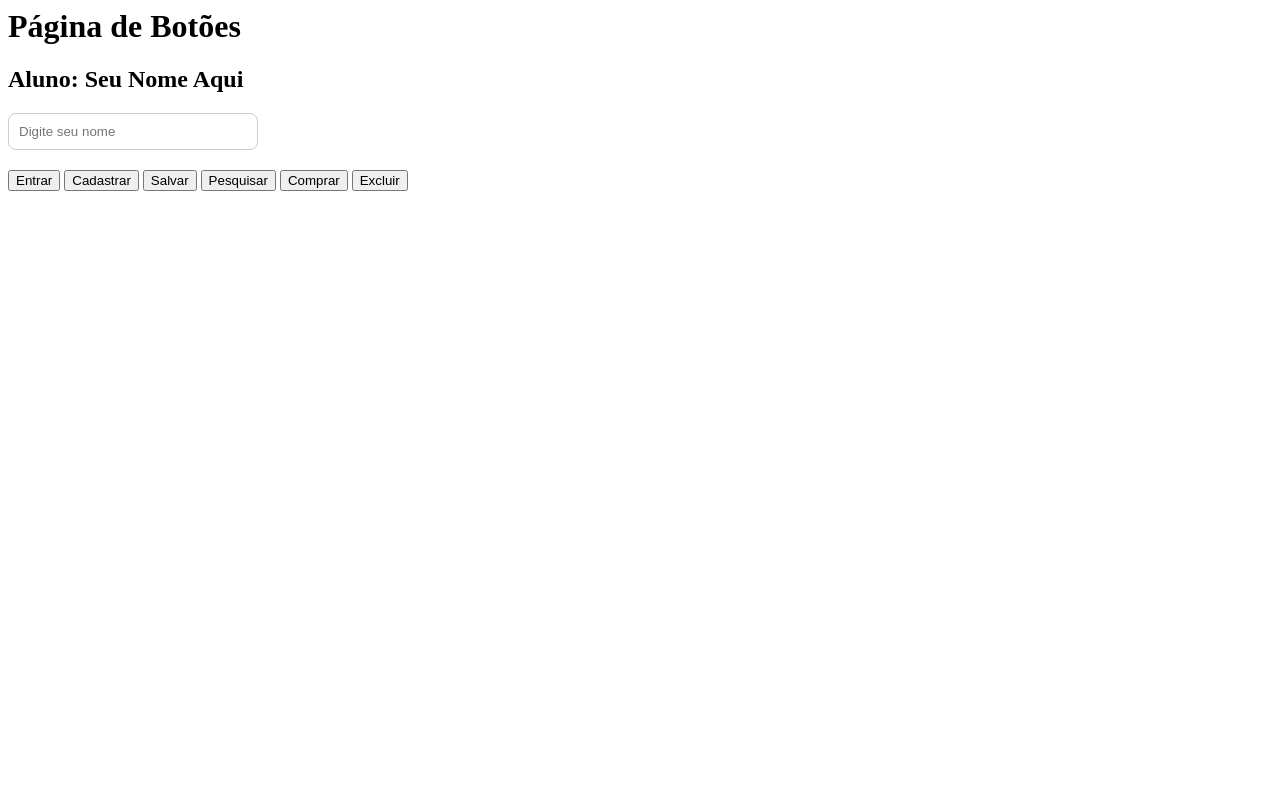
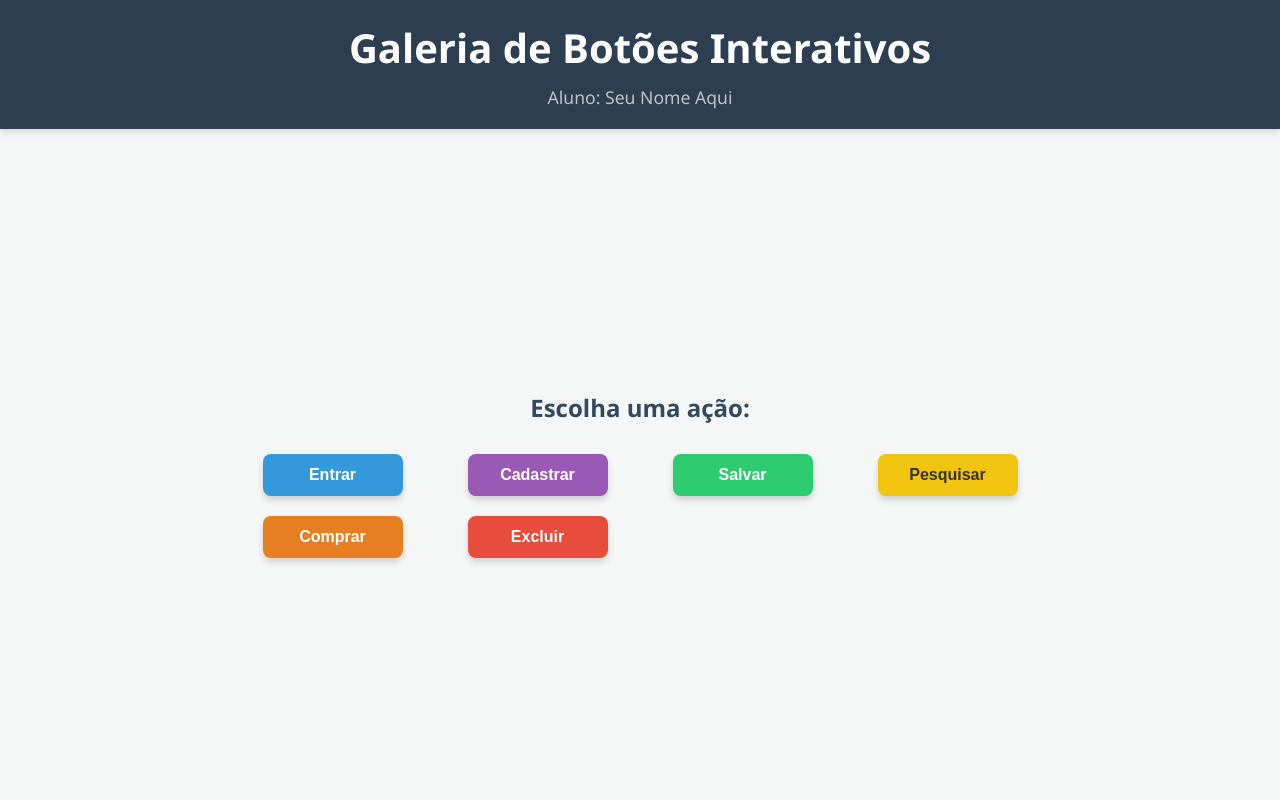
Before and after one commit to vivihcavaleiro/trabalho-botoes, a plain HTML site: page index.html in a window 1280 px wide. Drawn offline with Linux system fonts and the light colour scheme.

Commit message:
Refactor HTML structure and button styles

```diff
--- a/index.html
+++ b/index.html
@@ -1,110 +1,173 @@
+<!DOCTYPE html>
+<html lang="pt-BR">
+<head>
+    <meta charset="UTF-8">
+    <meta name="viewport" content="width=device-width, initial-scale=1.0">
+    <title>Página de Botões Estilizados</title>
+    <style>
+        /* Configurações Gerais e Centralização */
+        body {
+            font-family: 'Segoe UI', Tahoma, Geneva, Verdana, sans-serif;
+            background-color: #f4f7f6;
+            margin: 0;
+            padding: 0;
+            display: flex;
+            flex-direction: column;
+            align-items: center;
+            min-height: 100vh;
+        }
+
+        /* Cabeçalho */
+        header {
+            background-color: #2c3e50;
+            color: white;
+            width: 100%;
+            text-align: center;
+            padding: 20px 0;
+            box-shadow: 0 4px 6px rgba(0, 0, 0, 0.1);
+        }
+
+        header h1 {
+            margin: 0 0 10px 0;
+            font-size: 2.5rem;
+        }
+
+        header p {
+            margin: 0;
+            font-size: 1.1rem;
+            color: #bdc3c7;
+        }
+
+        /* Área Principal */
+        main {
+            display: flex;
+            flex-direction: column;
+            align-items: center;
+            justify-content: center;
+            flex-grow: 1;
+            padding: 40px 20px;
+            width: 100%;
+            box-sizing: border-box;
+        }
+
+        h2 {
+            color: #34495e;
+            margin-bottom: 30px;
+        }
+
+        /* Container dos Botões */
+        .button-container {
+            display: grid;
+            grid-template-columns: repeat(auto-fit, minmax(150px, 1fr));
+            gap: 20px;
+            max-width: 800px;
+            width: 100%;
+            justify-items: center;
+            align-items: center;
+        }
+
+        /* Estilização Base dos Botões (Bordas, Sombra, Centralização) */
+        .btn {
+            font-size: 1rem;
+            font-weight: bold;
+            padding: 12px 24px;
+            border: none;
+            border-radius: 8px; /* Bordas arredondadas */
+            cursor: pointer;
+            transition: all 0.3s ease; /* Transição suave para o Hover */
+            box-shadow: 0 4px 6px rgba(0, 0, 0, 0.15); /* Sombra padrão */
+            width: 140px;
+            text-align: center;
+        }
+
+        /* Cores Diferentes e Efeitos Hover para cada botão */
+
+        /* 1. Entrar */
+        .btn-entrar {
+            background-color: #3498db;
+            color: white;
+        }
+        .btn-entrar:hover {
+            background-color: #2980b9;
+            transform: translateY(-3px);
+            box-shadow: 0 6px 12px rgba(52, 152, 219, 0.3);
+        }
+
+        /* 2. Cadastrar */
+        .btn-cadastrar {
+            background-color: #9b59b6;
+            color: white;
+        }
+        .btn-cadastrar:hover {
+            background-color: #8e44ad;
+            transform: translateY(-3px);
+            box-shadow: 0 6px 12px rgba(155, 89, 182, 0.3);
+        }
+
+        /* 3. Salvar */
+        .btn-salvar {
+            background-color: #2ecc71;
+            color: white;
+        }
+        .btn-salvar:hover {
+            background-color: #27ae60;
+            transform: translateY(-3px);
+            box-shadow: 0 6px 12px rgba(46, 204, 113, 0.3);
+        }
+
+        /* 4. Pesquisar */
+        .btn-pesquisar {
+            background-color: #f1c40f;
+            color: #333;
+        }
+        .btn-pesquisar:hover {
+            background-color: #d4ac0d;
+            transform: translateY(-3px);
+            box-shadow: 0 6px 12px rgba(241, 196, 15, 0.3);
+        }
+
+        /* 5. Comprar */
+        .btn-comprar {
+            background-color: #e67e22;
+            color: white;
+        }
+        .btn-comprar:hover {
+            background-color: #d35400;
+            transform: translateY(-3px);
+            box-shadow: 0 6px 12px rgba(230, 126, 34, 0.3);
+        }
+
+        /* 6. Excluir */
+        .btn-excluir {
+            background-color: #e74c3c;
+            color: white;
+        }
+        .btn-excluir:hover {
+            background-color: #c0392b;
+            transform: translateY(-3px);
+            box-shadow: 0 6px 12px rgba(231, 76, 60, 0.3);
+        }
+    </style>
+</head>
 <body>
 
-<div class="container">
-
     <header>
-        <h1>Página de Botões</h1>
-        <h2>Aluno: Seu Nome Aqui</h2>
+        <h1>Galeria de Botões Interativos</h1>
+        <p>Aluno: Seu Nome Aqui</p>
     </header>
 
-    <div style="margin-bottom:20px;">
-        <input type="text" id="nome" placeholder="Digite seu nome"
-        style="padding:10px; width:250px; border-radius:8px; border:1px solid #ccc;">
-    </div>
+    <main>
+        <h2>Escolha uma ação:</h2>
 
-    <main class="botoes">
-        <button class="entrar" onclick="entrar()">Entrar</button>
-        <button class="cadastrar" onclick="cadastrar()">Cadastrar</button>
-        <button class="salvar" onclick="salvar()">Salvar</button>
-        <button class="pesquisar" onclick="pesquisar()">Pesquisar</button>
-        <button class="comprar" onclick="comprar()">Comprar</button>
-        <button class="excluir" onclick="excluir()">Excluir</button>
+        <div class="button-container">
+            <button class="btn btn-entrar">Entrar</button>
+            <button class="btn btn-cadastrar">Cadastrar</button>
+            <button class="btn btn-salvar">Salvar</button>
+            <button class="btn btn-pesquisar">Pesquisar</button>
+            <button class="btn btn-comprar">Comprar</button>
+            <button class="btn btn-excluir">Excluir</button>
+        </div>
     </main>
 
-    <p id="mensagem" style="margin-top:20px; font-size:18px;"></p>
-
-</div>
-
-<script>
-
-let pessoas = [];
-
-function pegarNome() {
-    return document.getElementById("nome").value.trim();
-}
-
-function mostrar(msg) {
-    document.getElementById("mensagem").innerHTML = msg;
-}
-
-function entrar() {
-    let nome = pegarNome();
-
-    if(nome === ""){
-        mostrar("Digite um nome para entrar.");
-    }else{
-        mostrar("Bem-vindo(a), " + nome + "!");
-    }
-}
-
-function cadastrar() {
-    let nome = pegarNome();
-
-    if(nome === ""){
-        mostrar("Digite um nome para cadastrar.");
-        return;
-    }
-
-    if(pessoas.includes(nome)){
-        mostrar(nome + " já está cadastrado.");
-    }else{
-        pessoas.push(nome);
-        mostrar(nome + " foi cadastrado com sucesso.");
-    }
-}
-
-function salvar() {
-    mostrar("Dados salvos com sucesso!");
-}
-
-function pesquisar() {
-    let nome = pegarNome();
-
-    if(nome === ""){
-        mostrar("Digite um nome para pesquisar.");
-        return;
-    }
-
-    if(pessoas.includes(nome)){
-        mostrar(nome + " foi encontrado.");
-    }else{
-        mostrar(nome + " não está cadastrado.");
-    }
-}
-
-function comprar() {
-    let nome = pegarNome();
-
-    if(nome === ""){
-        mostrar("Digite seu nome antes de comprar.");
-    }else{
-        mostrar(nome + " realizou uma compra!");
-    }
-}
-
-function excluir() {
-    let nome = pegarNome();
-
-    let indice = pessoas.indexOf(nome);
-vivihcavaleiro/trabalho-botoes
-    if(indice != -1){
-        pessoas.splice(indice,1);
-        mostrar(nome + " foi excluído.");
-    }else{
-        mostrar("Nome não encontrado.");
-    }
-}
-
-</script>
-
 </body>
+</html>
```
